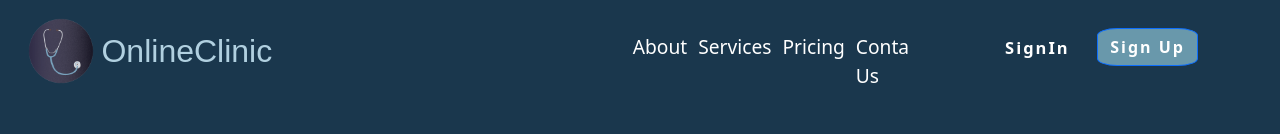
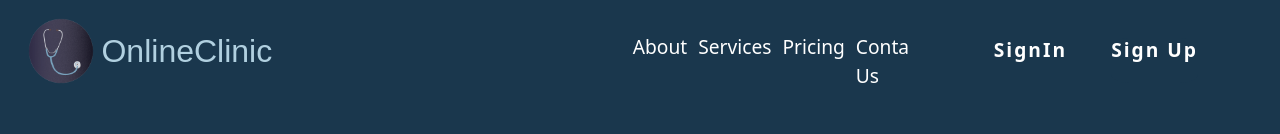
Before and after one commit to rider023/Hack-A-Web, a React (Create React App) app in the folder frontend/: page /Discover in a window 1280 px wide. Shown: the top 134 px of the page. Built offline with nearby package versions, Linux system fonts and the light colour scheme.

Commit message:
dropdown added

```diff
--- a/frontend/src/components/Discover.js
+++ b/frontend/src/components/Discover.js
@@ -1,4 +1,4 @@
-import React from "react";
+import React, {useState} from "react";
 
 import { Button, Col, Row, Card, Carousel, Container } from "react-bootstrap";
 import logo from "../images/logo.png";
@@ -34,6 +34,9 @@ function Discover() {
     fontSize: "1rem",
     fontWeight: "400",
   };
+  const [isActive, setIsActive] = useState(false);
+  const [Active, setActive] = useState(false);
+
   return (
     <div>
       {/* Navbar Section */}
@@ -88,34 +91,59 @@ function Discover() {
               justifyContent: "right",
             }}
           >
-            <Link
+            {/* <Link
               to="/SignIn"
               style={{ textDecoration: "none", paddingRight: "10%" }}
-            >
+            > */}
               <h6
                 style={{
                   fontWeight: "700",
                   letterSpacing: "2px",
                   color: "#fff",
-                  fontSize: "1.03rem",
-                }}
-              >
+                  fontSize: "120%",
+                  paddingRight: "16%",
+                  cursor:"pointer"
+                }} onClick= { (e) => setIsActive(!isActive)}>
                 SignIn
               </h6>
-            </Link>
-            <Link to="/SignUp">
-              <Button
+              { isActive && (
+             <div className="dropDown" style={{color:"#fff",fontWeight:"200",fontSize:"100%"}}>
+                 <Link to="/Signup" style={{ textDecoration: "none" }}>
+              <h3 style={{color:"#fff",fontWeight:"600",fontSize:"100%",position:"absolute",top:"10%",right:"16.6%"}}>As Doctor</h3>
+              </Link>
+              <Link to="/Signup" style={{ textDecoration: "none" }}>
+              <h3 style={{color:"#fff",fontWeight:"600",fontSize:"100%",position:"absolute",top:"14%",right:"16.6%"}}>As Paitent</h3>
+              </Link>
+              </div>
+              )}
+
+
+              <h6
                 style={{
-                  marginTop: "-10%",
+
                   borderRadius: "20%",
-                  backgroundColor: "#6998AB",
+                  fontSize: "120%",
                   fontWeight: "700",
                   letterSpacing: "2px",
+                  cursor:"pointer",
+                  color:"#fff"
                 }}
-              >
+                onClick= { (e) => setActive(!Active)} >
                 Sign Up
-              </Button>
-            </Link>
+
+              </h6>
+              { Active && (
+             <div className="dropDown" style={{color:"#fff",fontWeight:"200",fontSize:"100%"}}>
+                 <Link to="/Signup" style={{ textDecoration: "none" }}>
+              <h3 style={{color:"#fff",fontWeight:"600",fontSize:"100%",position:"absolute",top:"10%",right:"9%"}}>As Doctor</h3>
+              </Link>
+              <Link to="/Signup" style={{ textDecoration: "none" }}>
+              <h3 style={{color:"#fff",fontWeight:"600",fontSize:"100%",position:"absolute",top:"14%",right:"9%"}}>As Paitent</h3>
+              </Link>
+              </div>
+
+              )}
+
           </Col>
         </Row>
       </Container>
@@ -349,10 +377,10 @@ function Discover() {
           </p>
         </Col>
         <Col>
-          <h6 style={{ color: "#fff" }}>About</h6>
+          <h6 id="about" style={{ color: "#fff" }}>About</h6>
         </Col>
         <Col>
-          <h6 style={{ color: "#fff" }}>Get in Touch</h6>
+          <h6 id="contact" style={{ color: "#fff" }}>Get in Touch</h6>
         </Col>
       </Row>
     </div>
--- a/frontend/src/components/LandingPage.js
+++ b/frontend/src/components/LandingPage.js
@@ -1,10 +1,11 @@
-import React from "react";
+import React, {useState} from "react";
 import logo from "../images/logo.png";
-import { Button, Col, Container, Nav, Row } from "react-bootstrap";
+import { Button, Col, Container, Row } from "react-bootstrap";
 import Image from "./Image";
 import { Link } from "react-router-dom";
 
 function LandingPage() {
+  const [isActive, setIsActive] = useState(false);
   return (
     <div style={{ backgroundColor: "#1A374D" }}>
       <Container>
@@ -13,7 +14,7 @@ function LandingPage() {
             <div style={{ marginLeft: "5%" }}>
               <img src={logo} style={{ width: "100px", height: "90px" }} />
             </div>
-            <div style={{ paddingTop: "3.7%", textDecoration: "none" }}>
+            <div style={{ paddingTop:"3.7%", textDecoration: "none" }}>
               <Link to="/" style={{ textDecoration: "none", color: "#B1D0E0" }}>
                 <h2 style={{ fontFamily: "sans-serif " }}>OnlineClinic</h2>
               </Link>
@@ -38,11 +39,23 @@ function LandingPage() {
               </Link>
             </div>
             <div style={{ marginLeft: "4%" }}>
-              <Link to="/Signup" style={{ textDecoration: "none" }}>
-                <h2 style={{ color: "white", fontFamily: "sans-serif " }}>
+
+                <h2 style={{ color: "white", fontFamily: "sans-serif ", cursor:"pointer"}} onClick= {
+                  (e) => setIsActive(!isActive)
+                }>
                   Join
                 </h2>
+
+              { isActive && (
+             <div className="dropDown" style={{color:"#fff",fontWeight:"400",fontSize:"160%"}}>
+                 <Link to="/Signup" style={{ textDecoration: "none" }}>
+              <h3 style={{color:"#fff",fontWeight:"400",fontSize:"100%",position:"absolute",top:"12%"}}>As Doctor</h3>
               </Link>
+              <Link to="/Signup" style={{ textDecoration: "none" }}>
+              <h3 style={{color:"#fff",fontWeight:"400",fontSize:"100%",position:"absolute",top:"18%"}}>As Paitent</h3>
+              </Link>
+              </div>
+              )}
             </div>
           </Col>
         </Row>
```
